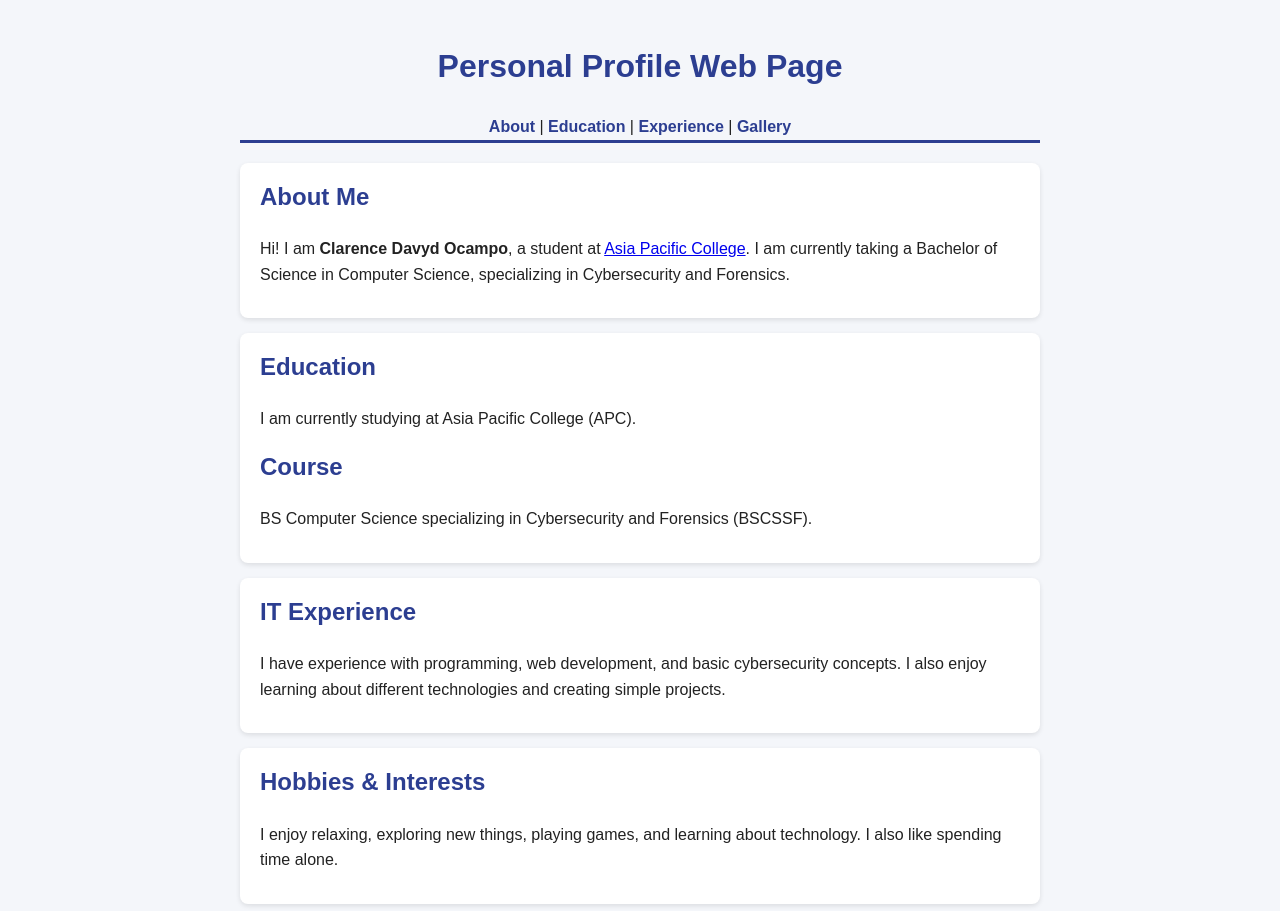
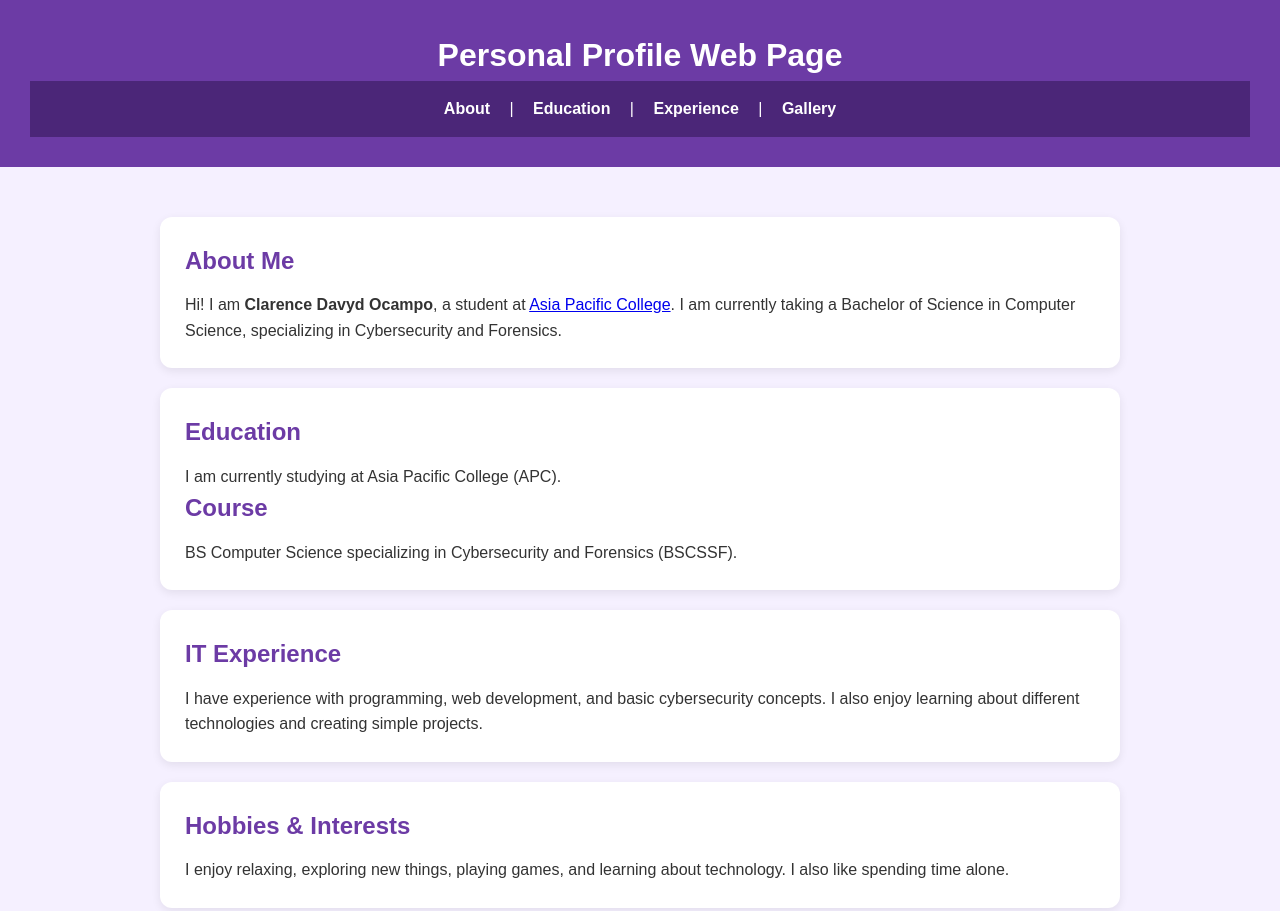
Before and after one commit to Clarencedavyd/Personal-Webpage, a plain HTML site: page index.html in a window 1280 px wide. Shown: the top 911 px of the page. Drawn offline with Linux system fonts and the light colour scheme.

Commit message:
Update style.css

```diff
--- a/style.css
+++ b/style.css
@@ -1,41 +1,81 @@
+
+/* General Styles */
+* {
+    margin: 0;
+    padding: 0;
+    box-sizing: border-box;
+}
+
 body {
-    font-family: Arial, Helvetica, sans-serif;
-    background-color: #f4f6fa;
-    color: #222;
-    max-width: 800px;
-    margin: 0 auto;
-    padding: 20px;
+    font-family: Arial, sans-serif;
+    background-color: #f5f0ff;
+    color: #333;
     line-height: 1.6;
 }
 
+/* Header */
 header {
+    background-color: #6c3ba5;
+    color: white;
     text-align: center;
-    border-bottom: 3px solid #2c3e91;
-    margin-bottom: 20px;
+    padding: 30px;
 }
 
-h1 { color: #2c3e91; }
-h2 { color: #2c3e91; margin-top: 0; }
+header h1 {
+    font-size: 32px;
+}
+
+/* Navigation */
+nav {
+    background-color: #4b2678;
+    padding: 15px;
+    text-align: center;
+}
 
 nav a {
-    color: #2c3e91;
+    color: white;
     text-decoration: none;
+    margin: 0 15px;
     font-weight: bold;
 }
-nav a:hover { text-decoration: underline; }
 
-.card {
-    background: #fff;
-    padding: 15px 20px;
-    margin-bottom: 15px;
-    border-radius: 8px;
-    box-shadow: 0 2px 5px rgba(0, 0, 0, 0.1);
+nav a:hover {
+    color: #e0c5ff;
 }
 
-img {
-    max-width: 100%;
-    height: auto;
-    border-radius: 8px;
+/* Main Content */
+main {
+    max-width: 1000px;
+    margin: 30px auto;
+    padding: 20px;
 }
 
-footer { text-align: center; }
+section {
+    background-color: white;
+    padding: 25px;
+    margin-bottom: 20px;
+    border-radius: 12px;
+    box-shadow: 0 3px 10px rgba(0,0,0,0.08);
+}
+
+section h2 {
+    color: #6c3ba5;
+    margin-bottom: 12px;
+}
+
+/* Profile Image */
+.profile-img {
+    width: 150px;
+    height: 150px;
+    border-radius: 50%;
+    object-fit: cover;
+    margin: 15px 0;
+}
+
+/* Footer */
+footer {
+    background-color: #4b2678;
+    color: white;
+    text-align: center;
+    padding: 20px;
+}
```
